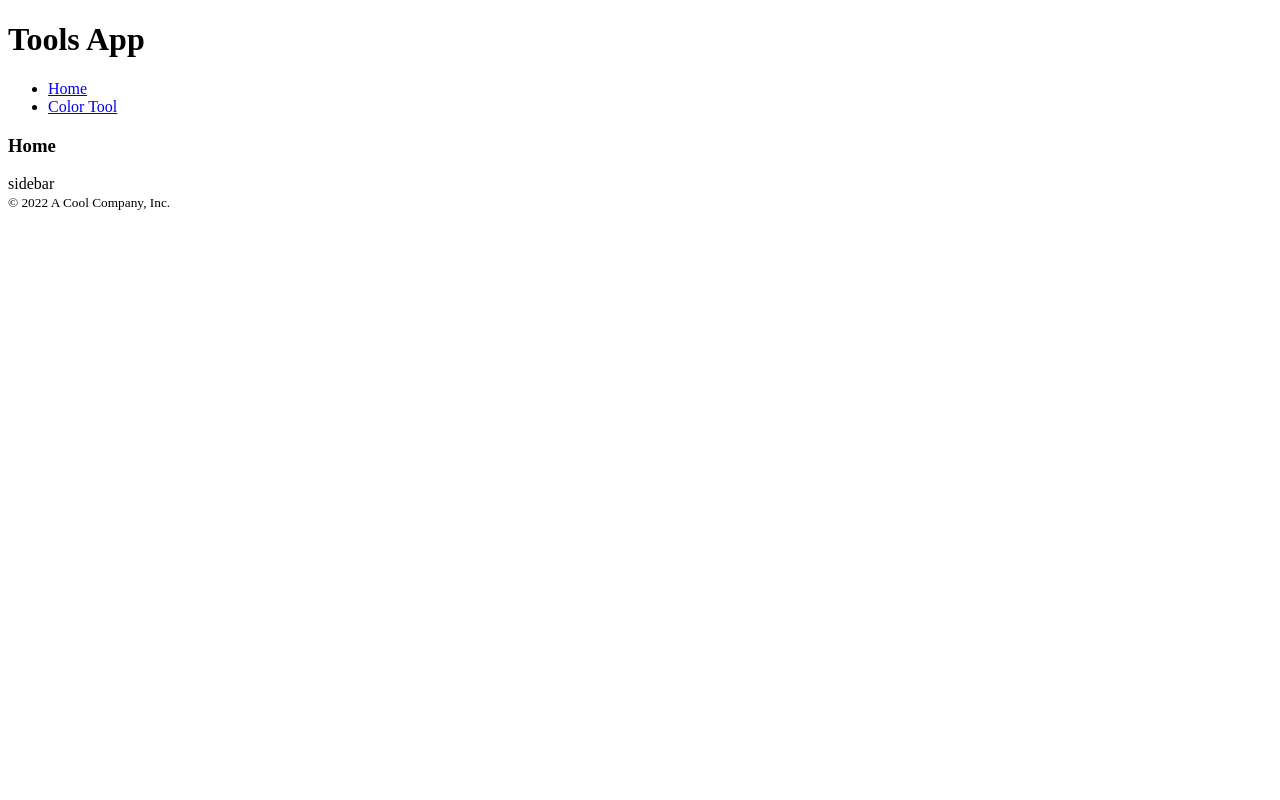
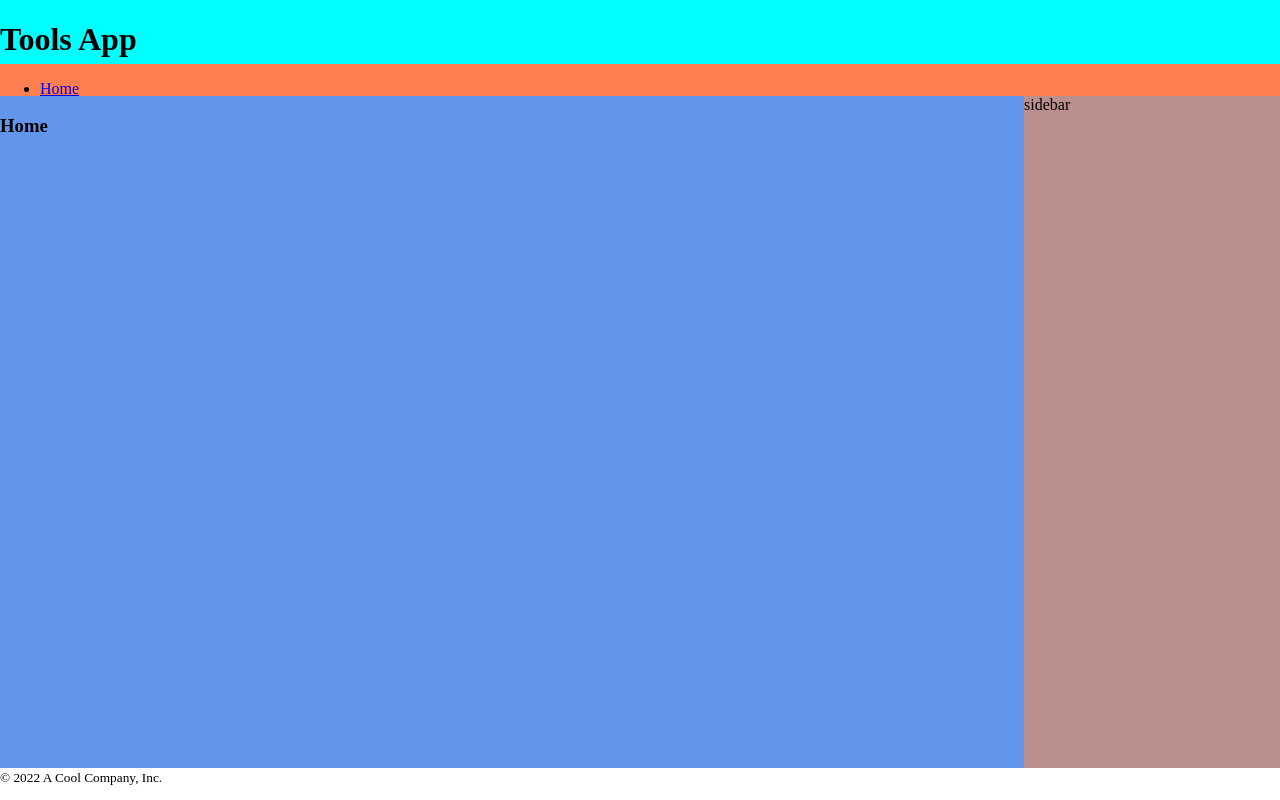
Before and after one commit to t4d-classes/bootcamp_03282022, a JavaScript app in the folder demo-app/: page / in a window 1280 px wide. Built offline with nearby package versions, Linux system fonts and the light colour scheme.

Commit message:
add css grid

```diff
--- a/demo-app/src/components/Layout.css
+++ b/demo-app/src/components/Layout.css
@@ -0,0 +1,46 @@
+body {
+    font-size: 100%;
+}
+
+.container {
+
+    position: fixed;
+    top: 0; bottom: 0;
+    left: 0; right: 0;
+
+    display: grid;
+
+    grid-template-rows: 4rem 2rem 1fr 2rem;
+    grid-template-columns: 4fr 1fr;
+
+    grid-template-areas:
+        "header header"
+        "juan juan"
+        "content sidebar"
+        "footer footer";
+}
+
+#page-header {
+    grid-area: header;
+    background-color: aqua;
+}
+
+#main-menu {
+    grid-area: juan;
+    background-color: coral;
+}
+
+#content {
+    grid-area: content;
+    background-color: cornflowerblue;
+}
+
+#sidebar {
+    grid-area: sidebar;
+    background-color: rosybrown;
+}
+
+#footer {
+    background-color: yellowgreen;
+    grid-area: footer;
+}
```
